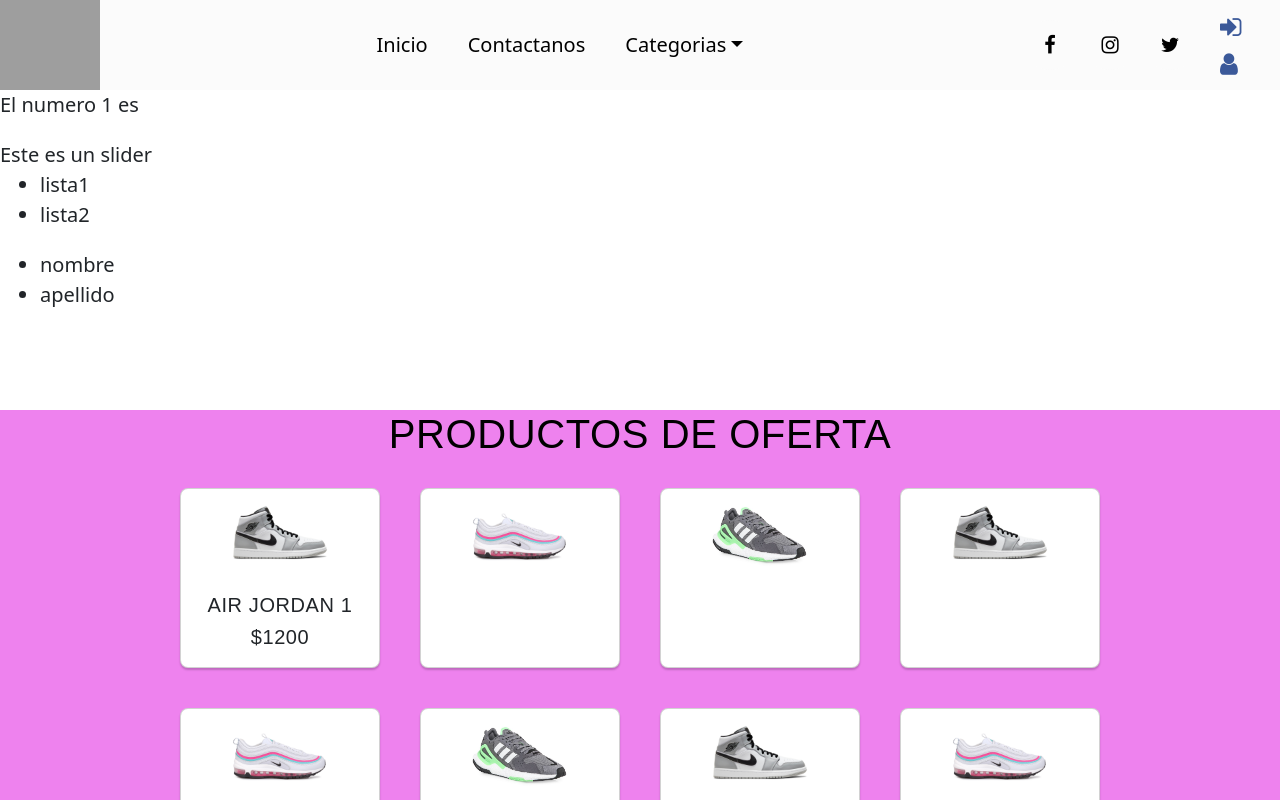
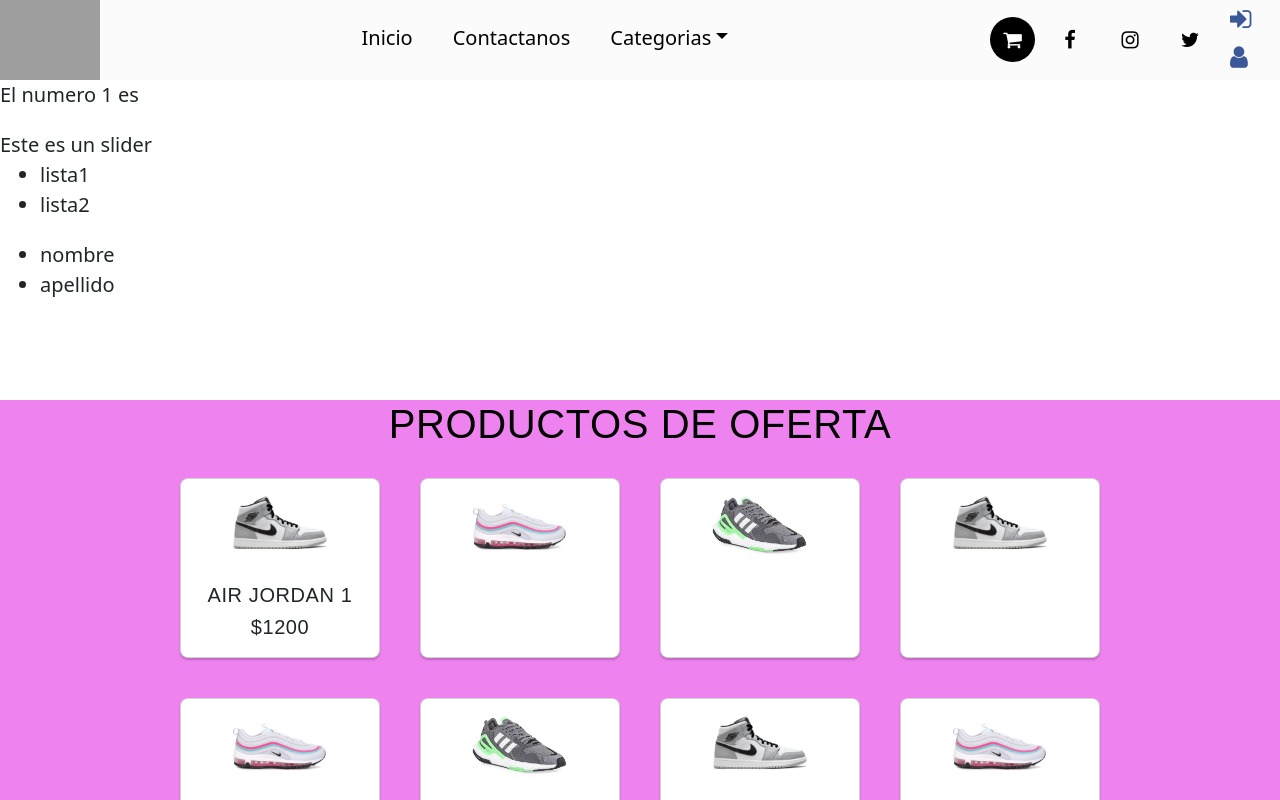
Before and after one commit to ibrahimeric/react-basicos, a React (Create React App) app: page / in a window 1280 px wide. Shown: the top 800 px of the page. Built offline with nearby package versions, Linux system fonts and the light colour scheme; grey boxes are pictures that could not be loaded.

Commit message:
Agregué el logo del carrito de compras

```diff
--- a/src/Components/Header.jsx
+++ b/src/Components/Header.jsx
@@ -35,6 +35,11 @@
                     </li>
                 </ul>
             </div>
+            <div className="cart">
+                <ul className='cartList'>
+                    <li className="buy"><a className='buy-a' href="#"><i class="fa fa-shopping-cart"></i></a></li>
+                </ul>
+            </div>
             <div className="icons">
                 <ul className='iconList'>
                     <li className="icon"><a className='facebook' href="#"><i class="fa fa-facebook"></i></a></li>
--- a/src/Styles/Header.css
+++ b/src/Styles/Header.css
@@ -5,15 +5,15 @@
 }
 
 .nav{
-    height: 90px;
+    height: 80px;
     background-color: rgb(251, 251, 251);
     display: flex;
 }
 .nav .navlogo img{
-    height: 90px;
+    height: 80px;
 }
 .navDiv{
-    height: 90px;
+    height: 80px;
     margin: auto;
 }
 .navList{
@@ -26,9 +26,10 @@
     padding-right: 40px;
     margin: 0;
     list-style: none;
+    padding-top: 10px;
 }
 .navLink{
-    line-height: 90px;
+    line-height: 50px;
     text-decoration: none;
     color: black;
 }
@@ -37,7 +38,7 @@
     display: none;
     text-align: left;
     position: absolute;
-    top: 85px;
+    top: 75px;
     width: 150px;
     list-style: none;
     background-color: rgb(247, 247, 247);
@@ -67,13 +68,13 @@
 .icons{
     width: 190px;
     margin: auto 0;
+    padding-top: 15px;
 }
-.icons:hover a{
+.iconList:hover a{
     filter: blur(2px)
 }
 .iconList{
     display: flex;
-    margin: auto;
     padding: 0 10px 0 0;
 }
 .icon{
@@ -110,7 +111,6 @@
 
 .user{
     width: 50px;
-    margin: auto 10px;
 }
 .userList{
     display: block;
@@ -122,3 +122,26 @@
     font-size: 25px;
     color: #3b5999;
 }
+
+.cart{
+    padding-right: 10px;
+    width: 50px;
+    padding-bottom: 7px;
+    margin: auto 0;
+}
+.cartList{
+    padding: 0;
+    margin: auto;
+    list-style: none;
+    width: 45px;
+    height: 45px;
+    text-align: center;
+}
+.buy-a{
+    border-radius: 50%;
+    display: block;
+    background: rgb(0, 0, 0);
+    text-decoration: none;
+    color: rgb(255, 255, 255);
+    line-height: 45px;
+}
```
